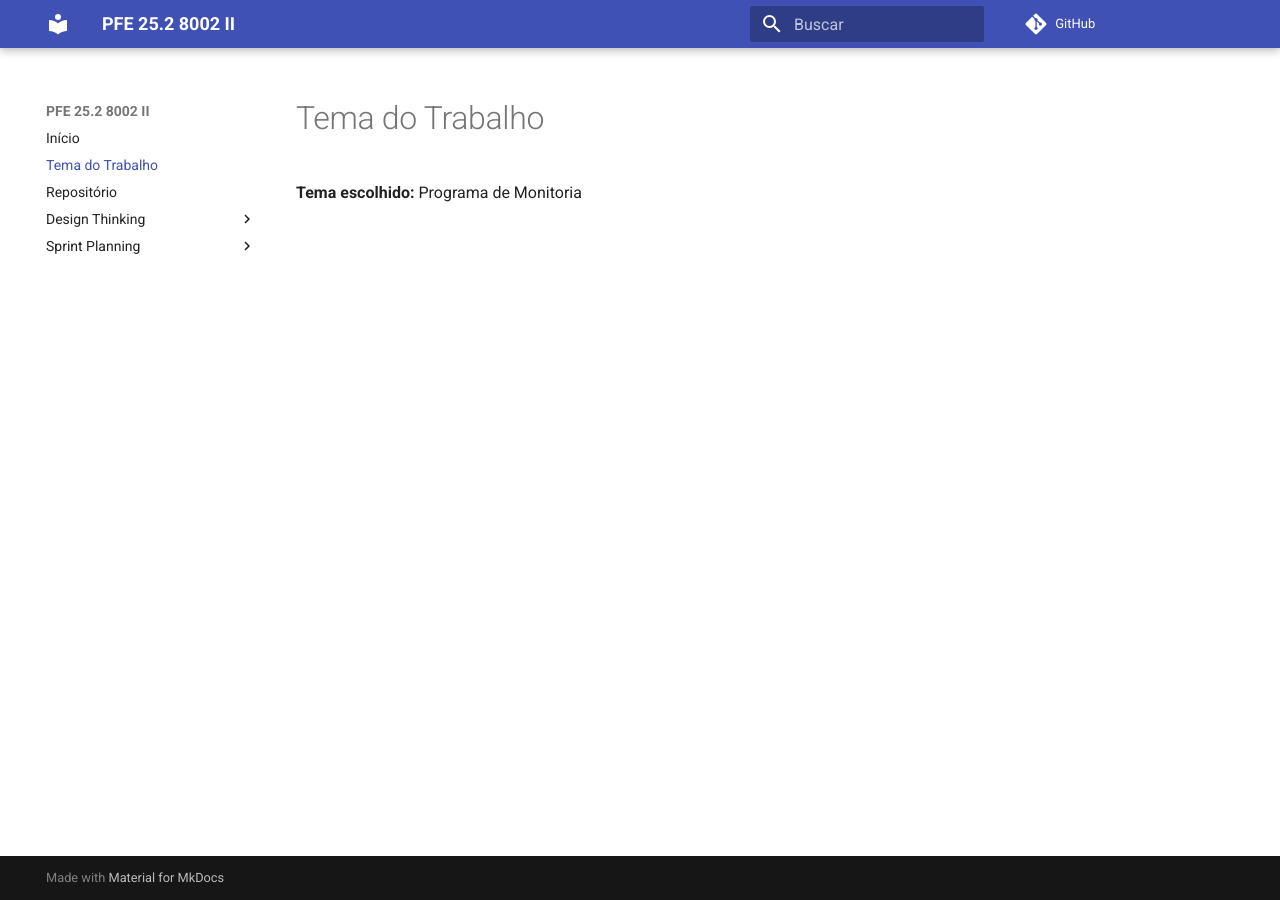
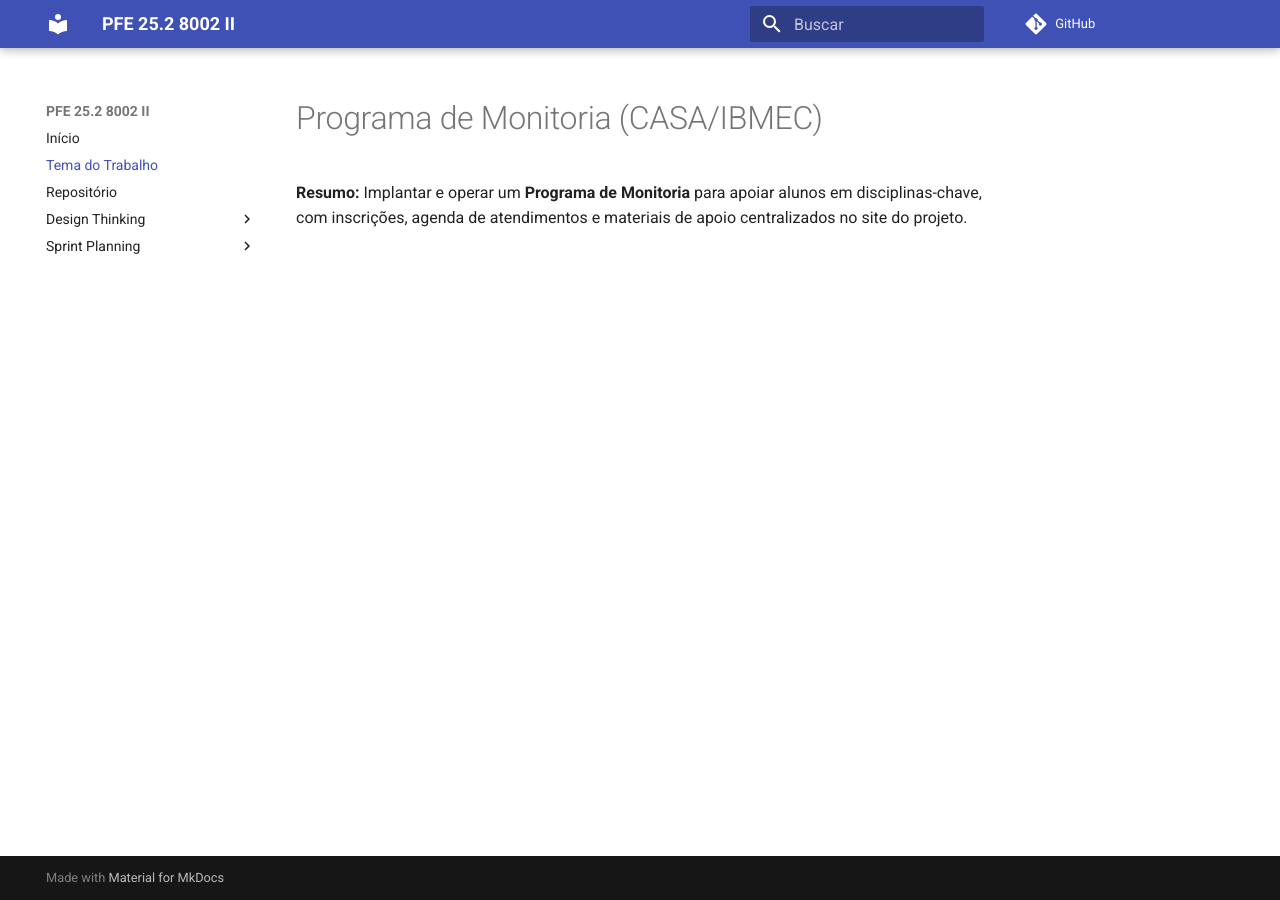
Before and after one commit to Projetos-de-Extensao/PFE_25.2_8002_II, an MkDocs documentation site: the page built from docs/tema/index.md, in a window 1280 px wide. Built offline with MkDocs 1.6.1 and Material for MkDocs 9.7.7, drawn with Linux system fonts in a browser that asks for light colours; comment, search, counter and statistics services are not loaded.

Commit message:
Adicionei o nome do trabalho no site e fiz um breve resumo sobre

```diff
--- a/docs/tema/index.md
+++ b/docs/tema/index.md
@@ -1,3 +1,7 @@
-# Tema do Trabalho
+---
+title: Tema do Trabalho – Programa de Monitoria CASA/IBMEC
+---
 
-**Tema escolhido:** Programa de Monitoria
+# Programa de Monitoria (CASA/IBMEC)
+
+**Resumo:** Implantar e operar um **Programa de Monitoria** para apoiar alunos em disciplinas-chave, com inscrições, agenda de atendimentos e materiais de apoio centralizados no site do projeto.
```
